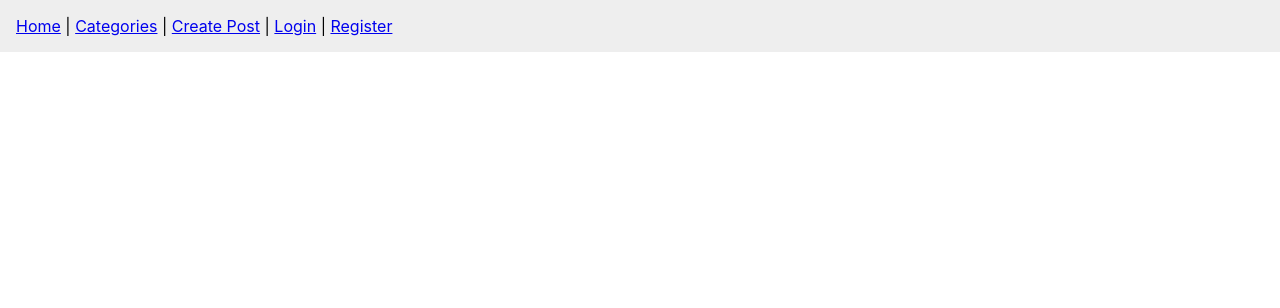
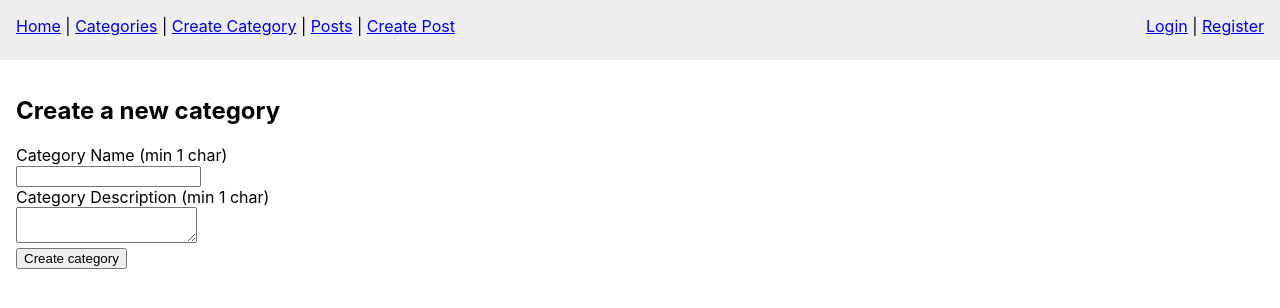
Before and after one commit to bolunzhao/React-Blog-Frontend, a React (Create React App) app: page /categories/new in a window 1280 px wide. Shown: the top 308 px of the page. Built offline with nearby package versions, Linux system fonts and the light colour scheme.

Commit message:
Added logout & show current user function

```diff
--- a/public/index.html
+++ b/public/index.html
@@ -2,14 +2,14 @@
 <html lang="en">
   <head>
     <meta charset="utf-8" />
-    <link rel="icon" href="%PUBLIC_URL%/favicon.ico" />
+    <link rel="icon" href="%PUBLIC_URL%/balloon.ico" />
     <meta name="viewport" content="width=device-width, initial-scale=1" />
     <meta name="theme-color" content="#000000" />
     <meta
       name="description"
       content="Web site created using create-react-app"
     />
-    <link rel="apple-touch-icon" href="%PUBLIC_URL%/logo192.png" />
+    <link rel="apple-touch-icon" href="%PUBLIC_URL%/balloon.ico" />
     <!--
       manifest.json provides metadata used when your web app is installed on a
       user's mobile device or desktop. See https://developers.google.com/web/fundamentals/web-app-manifest/
@@ -24,7 +24,7 @@
       work correctly both with client-side routing and a non-root public URL.
       Learn how to configure a non-root public URL by running `npm run build`.
     -->
-    <title>React App</title>
+    <title>Blog App</title>
   </head>
   <body>
     <noscript>You need to enable JavaScript to run this app.</noscript>
--- a/src/App.js
+++ b/src/App.js
@@ -10,24 +10,58 @@ import EditPost from './pages/post/EditPost';
 // New auth components
 import Login from './pages/auth/Login';
 import Register from './pages/auth/Register';
+import { UserProvider, useUser } from './pages/auth/UserContext';
+import Logout from './pages/auth/Logout';
 
-import CategoryList from './pages/category/CategoryList'
+import CategoryList from './pages/category/CategoryList';
+import CreateCategory from './pages/category/CreateCategory';
+
+function Navbar() {
+  const { user } = useUser();
+
+  return (
+    <div style={{ background: '#eee', padding: '1rem' }}>
+      {/* First row for navigation links */}
+      <nav style={{ display: 'flex', justifyContent: 'space-between', marginBottom: '0.5rem' }}>
+        <div>
+          <Link to="/">Home</Link> |{' '}
+          <Link to="/categories">Categories</Link> |{' '}
+          <Link to="/categories/new">Create Category</Link> |{' '}
+          <Link to="/posts">Posts</Link> |{' '}
+          <Link to="/posts/new">Create Post</Link>
+        </div>
+        <div>
+          {user ? (
+            <Logout />
+          ) : (
+            <>
+              <Link to="/login">Login</Link> |{' '}
+              <Link to="/register">Register</Link>
+            </>
+          )}
+        </div>
+      </nav>
+      {/* Second row for user information */}
+      {user && (
+        <div style={{ display: 'flex', justifyContent: 'space-between' }}>
+          <span>Welcome, {user.username}!</span>
+        </div>
+      )}
+    </div>
+  );
+}
 
 function App() {
   return (
+    <UserProvider>
       <Router>
-      {/* Simple Navbar */}
-      <nav style={{ background: '#eee', padding: '1rem' }}>
-        <Link to="/">Home</Link> |{' '}
-        <Link to="/categories">Categories</Link> |{' '}
-        <Link to="/posts/new">Create Post</Link> |{' '}
-        <Link to="/login">Login</Link> |{' '}
-        <Link to="/register">Register</Link>
-      </nav>
+        <Navbar />
+        <Routes>
+          {/* Homepage */}
+          <Route path="/" element={<h1>Home Page</h1>} />
 
-      <Routes>
           {/* Posts-related routes */}
-        <Route path="/" element={<PostList />} />
+          <Route path="/posts" element={<PostList />}/>
           <Route path="/posts/new" element={<CreatePost />} />
           <Route path="/posts/:id/edit" element={<EditPost />} />
           <Route path="/posts/:id" element={<PostDetails />} />
@@ -38,10 +72,12 @@ function App() {
 
           {/* Categories-related routes */}
           <Route path="/categories" element={<CategoryList />} />
+          <Route path='/categories/new' element={<CreateCategory />}/>
 
           {/* You can add a catch-all or 404 page if you want */}
         </Routes>
       </Router>
+    </UserProvider>
   );
 }
 
--- a/src/pages/auth/Login.js
+++ b/src/pages/auth/Login.js
@@ -1,12 +1,16 @@
 import React, { useState } from 'react';
 import { useNavigate } from 'react-router-dom';
 import { login } from '../../services/authService';
+
+import { useUser } from './UserContext';
 
 function Login() {
   const navigate = useNavigate();
   const [usernameOrEmail, setUsernameOrEmail] = useState('');
   const [password, setPassword] = useState('');
   const [error, setError] = useState('');
+
+  const { setUser } = useUser();
 
   const handleSubmit = async (e) => {
     e.preventDefault();
@@ -16,10 +20,7 @@ function Login() {
 
       // Store token in localStorage (basic approach)
       localStorage.setItem('token', data.accessToken);
-
-      // Optionally store tokenType
-      // localStorage.setItem('tokenType', data.tokenType);
-
+      setUser({ username: usernameOrEmail });
       // Redirect or do any post-login steps
       navigate('/');
     } catch (err) {
--- /dev/null
+++ b/src/pages/auth/Logout.js
@@ -0,0 +1,27 @@
+import React from 'react';
+import { useNavigate } from 'react-router-dom';
+import { useUser } from './UserContext';
+
+function Logout() {
+  const navigate = useNavigate();
+  const { setUser } = useUser();  // Destructure setUser from the context
+
+  const handleLogout = () => {
+    // Remove the token
+    localStorage.removeItem('token');
+
+    // Update user context to null
+    setUser(null);
+
+    // Optionally clear other stored data or perform other cleanup
+
+    // Redirect to the login page or home page
+    navigate('/login');
+  };
+
+  return (
+    <button onClick={handleLogout}>Logout</button>
+  );
+}
+
+export default Logout;
--- /dev/null
+++ b/src/pages/auth/UserContext.js
@@ -0,0 +1,15 @@
+import React, { createContext, useState, useContext } from 'react';
+
+const UserContext = createContext(null);
+
+export const useUser = () => useContext(UserContext);
+
+export const UserProvider = ({ children }) => {
+  const [user, setUser] = useState(null);
+
+  return (
+    <UserContext.Provider value={{ user, setUser }}>
+      {children}
+    </UserContext.Provider>
+  );
+};
--- /dev/null
+++ b/src/pages/category/CreateCategory.js
@@ -0,0 +1,57 @@
+import React, { useState, useEffect } from "react";
+import { useNavigate } from "react-router-dom";
+import { createCategory } from "../../services/categoryService";
+
+function CreateCategory() {
+  const navigate = useNavigate();
+
+  const [name, setName] = useState("");
+  const [description, setDescription] = useState("");
+
+  const handleSubmit = async (e) => {
+    e.preventDefault();
+    try {
+      const newCategory = {
+        name,
+        description,
+      };
+      await createCategory(newCategory);
+      alert("Category created successfully");
+      navigate("/");
+    } catch (error) {
+      console.error("Error creating category: " + error);
+    }
+  };
+
+  return (
+    <div style={{ padding: "1rem" }}>
+      <h2>Create a new category</h2>
+      <form onSubmit={handleSubmit}>
+        <div>
+          <label>Category Name (min 1 char)</label>
+          <br />
+          <input
+            type="text"
+            value={name}
+            onChange={(e) => setName(e.target.value)}
+            required
+            minLength={1}
+          />
+        </div>
+        <div>
+          <label>Category Description (min 1 char)</label>
+          <br />
+          <textarea
+            value={description}
+            onChange={(e) => setDescription(e.target.value)}
+            required
+            minLength={1}
+          />
+        </div>
+        <button type="submit">Create category</button>
+      </form>
+    </div>
+  );
+}
+
+export default CreateCategory;
--- a/src/pages/post/CreatePost.js
+++ b/src/pages/post/CreatePost.js
@@ -2,7 +2,7 @@ import React, { useState, useEffect } from "react";
 import { useNavigate } from "react-router-dom";
 import { createPost } from "../../services/postService";
 
-import { fetchAllCategories } from "../../services/categoryService";
+import { fetchAllCategories } from "../../services/categoryService"
 
 function CreatePost() {
   const navigate = useNavigate();
@@ -42,7 +42,7 @@ function CreatePost() {
       alert("Post created successfully");
       navigate("/"); // Go back to home page
     } catch (error) {
-      console.error("Error creating post:", error);
+      console.error("Error creating post: ", error);
     }
   };
 
```
Also changed, not shown: src/api/axiosClient.js (+0 -9 lines), 1 other file (tests, documents, lock files or other folders). Lines whose indentation alone changed are shown as unchanged.
